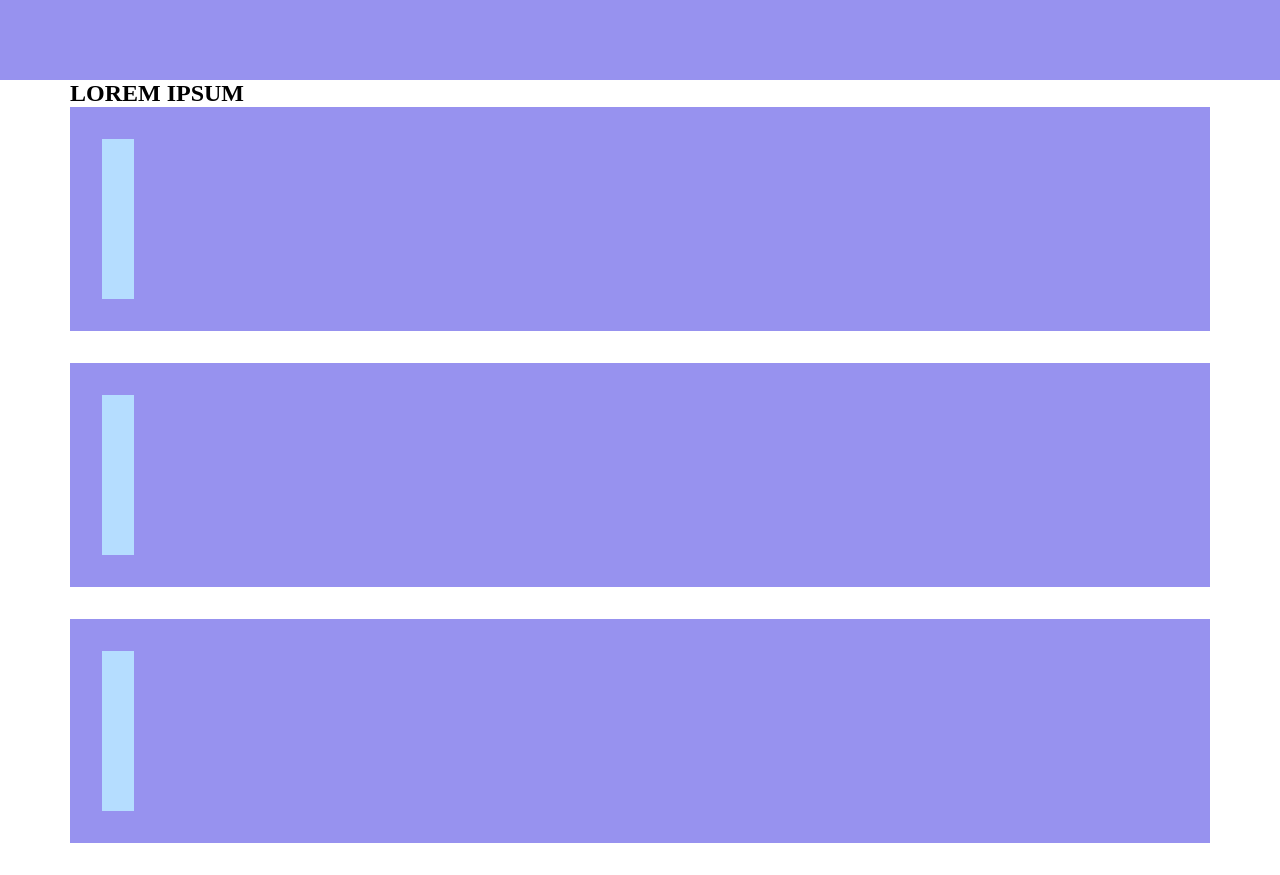
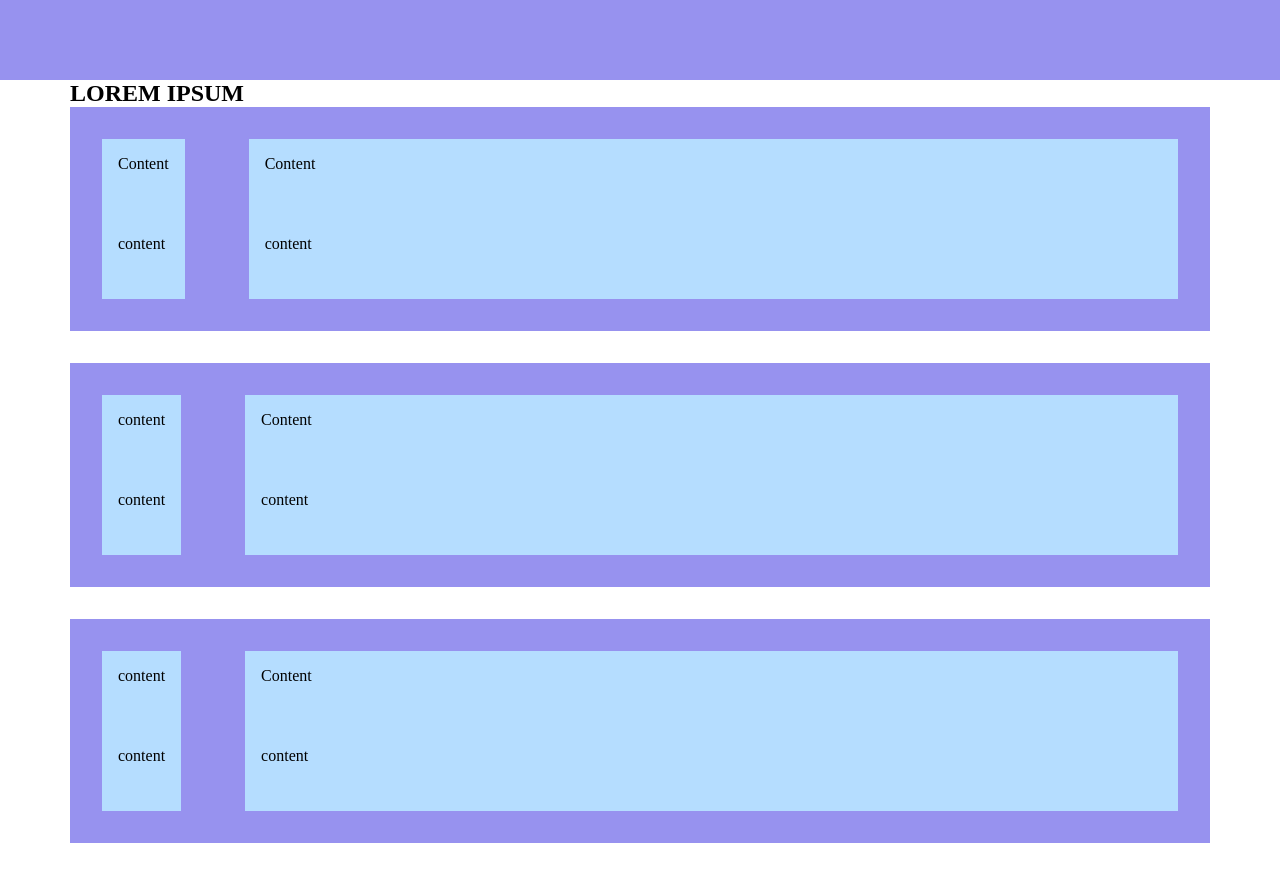
Before and after one commit to GiacomoGiannoni/htmlcss-responsive-layout, a plain HTML site: page index.html in a window 1280 px wide. Shown: the part 1040-1915 px from the top of the page. Drawn offline with Linux system fonts and the light colour scheme.

Commit message:
aggiustamenti riguardando la lezione di stamani mattina

```diff
--- a/css/style.css
+++ b/css/style.css
@@ -89,6 +89,10 @@
     margin-bottom: 2rem;
 }
 
+#testimonial .card-image{
+    margin: 1rem;
+}
+
 
 
 /*media query*/
@@ -145,7 +149,7 @@
         align-items: flex-end;
     }
 
-    #planning .cloumn {
+    #planning .column {
         width: calc(50% - 4rem);
     }
 }
--- a/index.html
+++ b/index.html
@@ -68,26 +68,35 @@
                     <h1>LOREM IPSUM</h1>
                     <div class="card">
                         <div class="card-image">
-                            <div class="box"></div>
-                            <div class="box"></div>
+                            <div class="box">Content</div>
+                            <div class="box">content</div>
                         </div>
-                    <div class="card-text"></div>
+                    <div class="card-text">
+                        <div class="box">Content</div>
+                        <div class="box">content</div>
+                    </div>
                     </div>
 
                     <div class="card">
                         <div class="card-image">
-                            <div class="box"></div>
-                            <div class="box"></div>
+                            <div class="box">content</div>
+                            <div class="box">content</div>
                         </div>
-                    <div class="card-text"></div>
+                    <div class="card-text">
+                        <div class="box">Content</div>
+                        <div class="box">content</div>
+                    </div>
                     </div>
 
                     <div class="card">
                         <div class="card-image">
-                            <div class="box"></div>
-                            <div class="box"></div>
+                            <div class="box">content</div>
+                            <div class="box">content</div>
                         </div>
-                    <div class="card-text"></div>
+                    <div class="card-text">
+                        <div class="box">Content</div>
+                        <div class="box">content</div>
+                    </div>
                     </div>
                 </div>
             </section>
```
